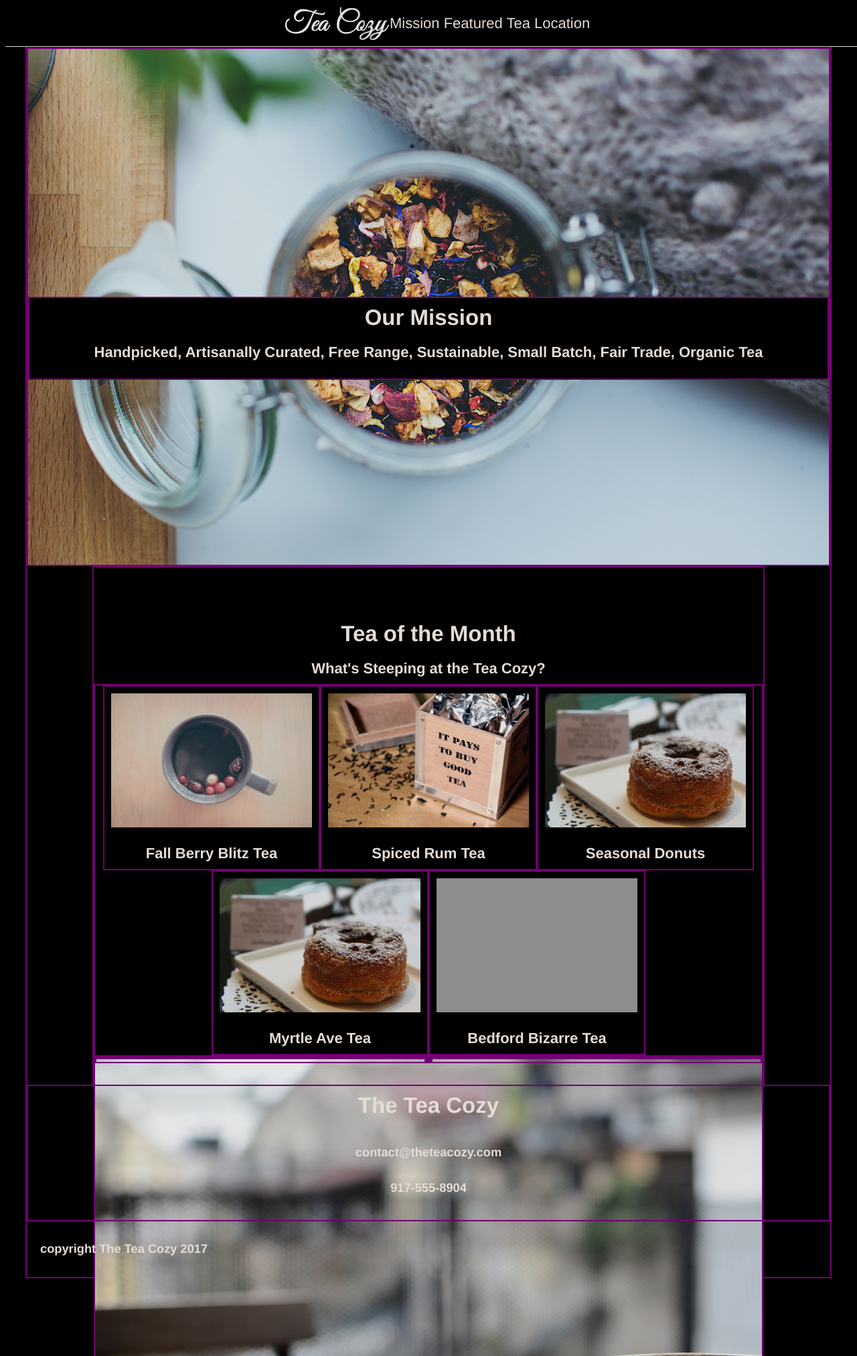
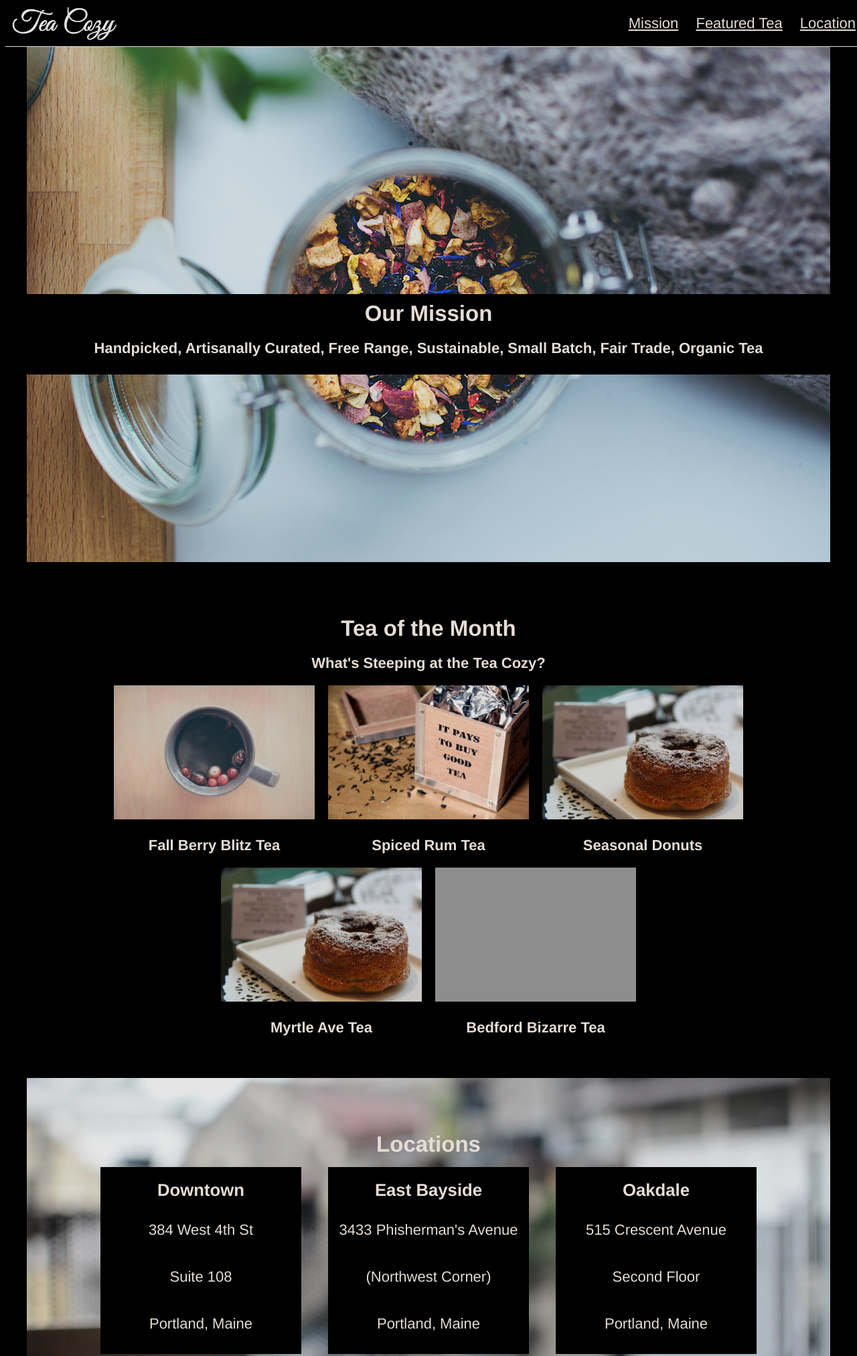
Before and after one commit to dave2969/teacozy, a plain HTML site: page index.html in a window 1280 px wide. Shown: the top 2024 px of the page at 67% size. Drawn offline with Linux system fonts and the light colour scheme; grey boxes are pictures that could not be loaded.

Commit message:
complete

```diff
--- a/index.html
+++ b/index.html
@@ -24,11 +24,11 @@ footer
   </head>
   <body>
     <header class="flex">
-      <img src="./resources/images/img-tea-cozy-logo.png"/>
+      <img class="image" src="./resources/images/img-tea-cozy-logo.png"/>
       <nav>
-        <span>Mission</span>
-        <span>Featured Tea</span>
-        <span>Location</span>
+        <span><a href="#mission">Mission</a></span>
+        <span><a href="#teaofmonth">Featured Tea</a></span>
+        <span><a href="#location">Location</a></span>
       </nav>
     </header>
     <div id="main">
@@ -62,12 +62,29 @@ footer
             <img src="./resources/images/img-bedford-bizarre.jpg"/>
             <h4>Bedford Bizarre Tea</h4>
           </div>
+        </div>
       </div>
       <div id="location">
+        <h2>Locations</h2>
         <div id="shops" class="flex">
-          <div class="shop"></div>
-          <div class="shop"></div>
-          <div class="shop"></div>
+          <div class="shop">
+            <h3>Downtown</h3>
+            <p>384 West 4th St</p>
+            <p>Suite 108</p>
+            <p>Portland, Maine</p>
+          </div>
+          <div class="shop">
+            <h3>East Bayside</h3>
+            <p>3433 Phisherman's Avenue</p>
+            <p>(Northwest Corner)</p>
+            <p>Portland, Maine</p>
+          </div>
+          <div class="shop">
+            <h3>Oakdale</h3>
+            <p>515 Crescent Avenue</p>
+            <p>Second Floor</p>
+            <p>Portland, Maine</p>
+          </div>
         </div>
       </div>
     </div>
--- a/resources/css/style.css
+++ b/resources/css/style.css
@@ -2,11 +2,11 @@
 CSS for TeaCozy
 */
 
-/* temp div highlighter */
+/* temp div highlighter
 
 div {
   border: 2px solid purple;
-}
+}*/
 
 body {
   font-family: helvetica;
@@ -34,9 +34,23 @@ header {
   background-color: black;
 }
 
-header img {
+.image {
   height: 50px;
   padding-left: 10px;
+}
+
+header nav {
+  text-align: right;
+  flex-grow: 1;
+}
+
+nav span {
+  display: inline-block;
+  padding: 20px 10px;
+}
+
+a {
+  color: seashell;
 }
 
 #main {
@@ -75,6 +89,23 @@ header img {
 #location {
   height: 500px;
   background-image: url("../../resources/images/img-locations-background.jpg");
+  padding-top: 70px;
+}
+
+.shops {
+  margin: auto;
+  width: 1100px;
+}
+
+.shop {
+  flex-basis: 280px;
+  padding: 10px;
+  margin: 5px 20px;
+  background-color: black;
+  opacity: 1;
+  display: flex;
+  justify-content: center;
+  flex-direction: column;
 }
 
 #contact {
```
